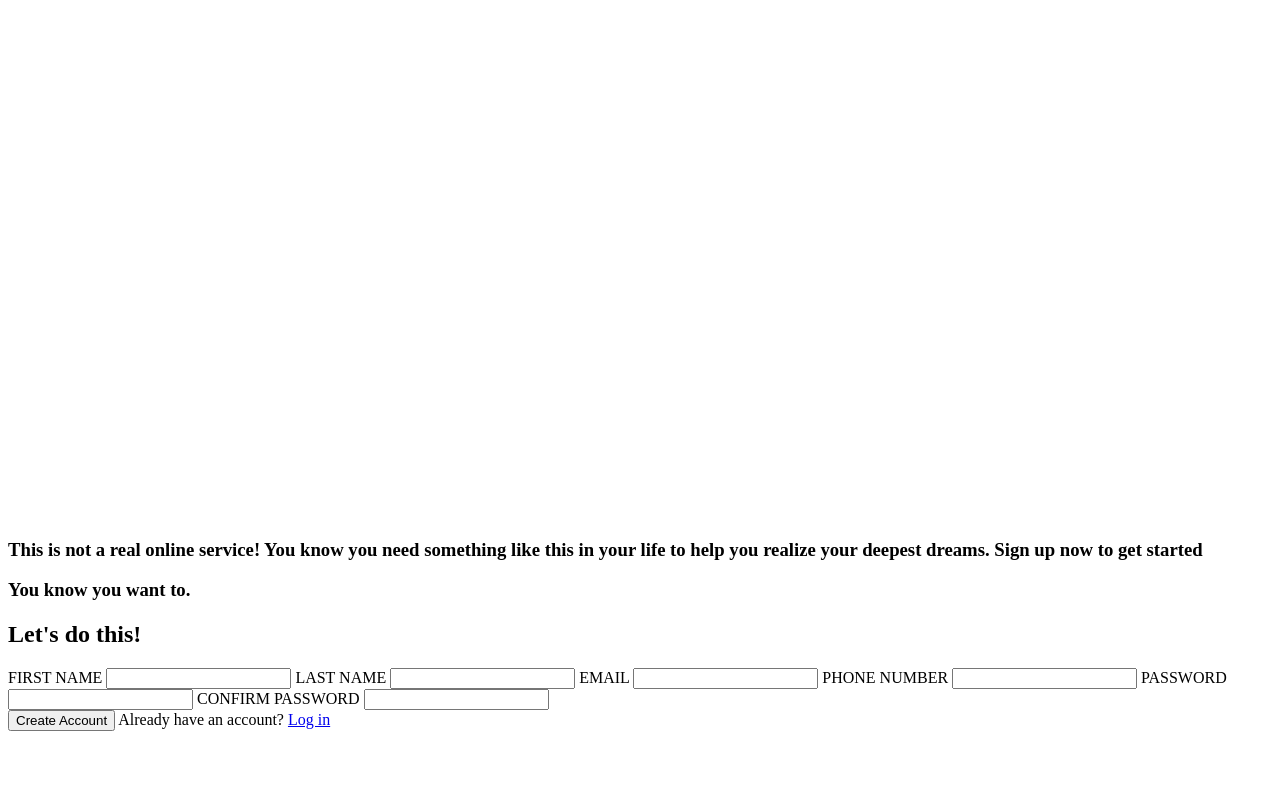
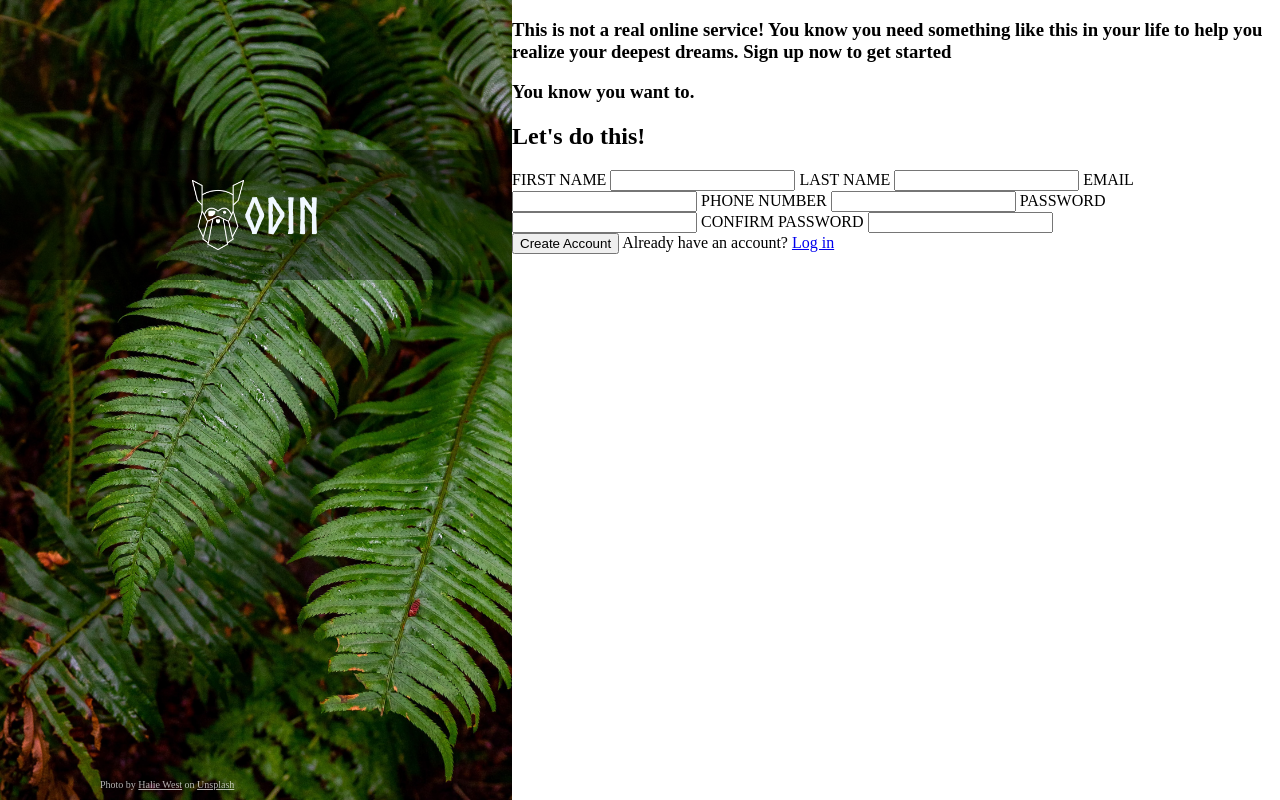
Before and after one commit to NyanLight/sign-up-form, a plain HTML site: page index.html in a window 1280 px wide. Drawn offline with Linux system fonts and the light colour scheme.

Commit message:
add some styling to the left part of the page

```diff
--- a/index.html
+++ b/index.html
@@ -8,7 +8,11 @@
 </head>
 <body>
     <div class="background">
-        <div class="black-bacground"><img src="assets/odin-lined.png" alt="TOP Logo"></div>
+        <div class="black-background">
+            <img src="assets/odin-lined.png" alt="TOP Logo">
+            <span class="logo-capture">ODIN</span>
+        </div>
+        <div class="credits">Photo by <a href="https://unsplash.com/@haliewestphoto" class="credits_link">Halie West</a> on <a href="https://unsplash.com/" credits.link>Unsplash</a></div>
     </div>
     <main>
         <article>
--- a/style.css
+++ b/style.css
@@ -5,12 +5,65 @@
 
 html {
     font-size: 62.5%;
-}
-
-body {
-    font-size: 1.6rem;
+    height: 100vh;
+    width: 100vw;
 }
 
 * {
     box-sizing: border-box;
 }
+
+
+body {
+    font-size: 1.6rem;
+    display: flex;
+    flex-direction: row;
+    height: 100%;
+    width: 100%;
+    padding: 0;
+    margin: 0;
+}
+
+.background {
+    height: 100%;
+    background-image: url(assets/background.jpg);
+    background-size: cover;
+    width: 40%;
+    padding-top: 15rem;
+    position: relative;
+}
+
+.logo-capture {
+    color: aliceblue;
+    font-family: Norse-Bold;
+    font-size: 5rem;
+}
+
+.black-background {
+    height: 20%;
+    background-color: rgba(0, 0, 0, 40%);
+    display: flex;
+    align-items: center;
+    justify-content: center;
+}
+
+img {
+    height: 7rem
+}
+
+.credits {
+    color: rgba(255, 255, 255, 0.699);
+    font-size: 1rem;
+    position: absolute;
+    bottom: 1rem;
+    left: 10rem;
+}
+
+.credits > a{
+    color: inherit;
+
+}
+
+main {
+    width: 60%;
+}
```
